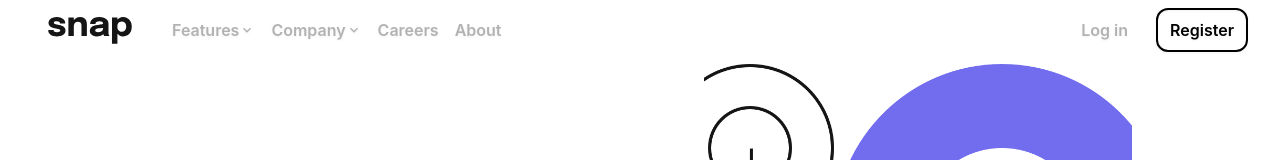
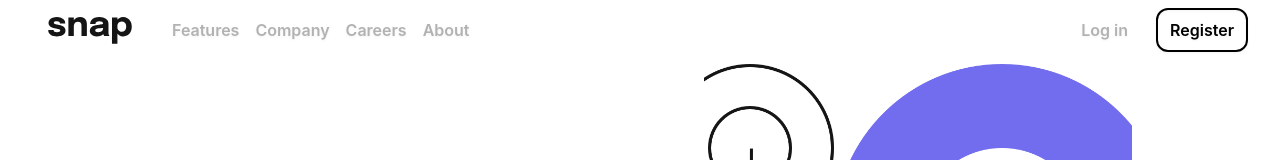
Before and after one commit to ReygaFitra/snap-landing-page, a React (Create React App) app: page / in a window 1280 px wide. Shown: the top 160 px of the page. Built offline with nearby package versions, Linux system fonts and the light colour scheme; the HTML template or start-up script is replaced by a standard one.

Commit message:
update navbtn comp

```diff
--- a/src/Components/NavBtn.js
+++ b/src/Components/NavBtn.js
@@ -1,12 +1,12 @@
+import React from 'react';
 import { MdOutlineKeyboardArrowDown } from 'react-icons/md';
 import { Menu, Transition } from '@headlessui/react';
-import { Fragment } from 'react';
 import SvgTodo from './SvgTodo';
 import SvgCalender from './SvgCalender';
 import SvgReminders from './SvgReminders';
 import SvgPlan from './SvgPlan';
 
-const NavBtn = ({ title, arrow }) => {
+const NavBtn = ({ features, company }) => {
   const links = [
     { href: '/todo-list', logo: <SvgTodo />, label: 'Todo List' },
     { href: '/calender', logo: <SvgCalender />, label: 'Calender' },
@@ -14,14 +14,21 @@ const NavBtn = ({ title, arrow }) => {
     { href: '/planing', logo: <SvgPlan />, label: 'Planing' },
   ];
 
+  const links2 = [
+    { href2: '/history', label2: 'History' },
+    { href2: '/our-team', label2: 'Our Team' },
+    { href2: '/blog', label2: 'Blog' },
+  ];
+
   return (
     <div className="flex items-center group cursor-pointer font-semibold drop-shadow-sm ">
       <div>
-        <Menu as="div" className="relative">
+        <Menu>
           <Menu.Button className="flex items-center hover:text-black duration-200 text-[#B2B2B2]">
-            {title}
-            <MdOutlineKeyboardArrowDown className="group-hover:translate-y-[0.18rem] group-hover:rotate-180 duration-100 ease-out" />
+            {features}
+            {/* <MdOutlineKeyboardArrowDown className="group-hover:translate-y-[0.18rem] group-hover:rotate-180 duration-100 ease-out" /> */}
           </Menu.Button>
+
           <Transition
             enter="transition duration-100 ease-out"
             enterFrom="transform scale-95 opacity-0"
@@ -30,7 +37,7 @@ const NavBtn = ({ title, arrow }) => {
             leaveFrom="transform scale-100 opacity-100"
             leaveTo="transform scale-95 opacity-0"
           >
-            <Menu.Items className="absolute top-full -right-0 w-40 bg-white shadow-2xl rounded flex flex-col">
+            <Menu.Items key={features} className="absolute top-full -right-0 w-40 bg-white shadow-2xl rounded flex flex-col">
               {links.map((link) => (
                 <Menu.Item key={link.href} className="p-2 hover:bg-black hover:text-white rounded flex items-center justify-start gap-2">
                   {({ active }) => (
@@ -44,6 +51,33 @@ const NavBtn = ({ title, arrow }) => {
             </Menu.Items>
           </Transition>
         </Menu>
+
+        <Menu>
+          <Menu.Button className="flex items-center hover:text-black duration-200 text-[#B2B2B2]">
+            {company}
+            {/* <MdOutlineKeyboardArrowDown className="group-hover:translate-y-[0.18rem] group-hover:rotate-180 duration-100 ease-out" /> */}
+          </Menu.Button>
+          <Transition
+            enter="transition duration-100 ease-out"
+            enterFrom="transform scale-95 opacity-0"
+            enterTo="transform scale-100 opacity-100"
+            leave="transition duration-75 ease-out"
+            leaveFrom="transform scale-100 opacity-100"
+            leaveTo="transform scale-95 opacity-0"
+          >
+            <Menu.Items key={company} className="absolute top-full -right-0 w-40 bg-white shadow-2xl rounded flex flex-col">
+              {links2.map((link2) => (
+                <Menu.Item key={link2.href2} className="p-2 hover:bg-black hover:text-white rounded flex items-center justify-start gap-2">
+                  {({ active }) => (
+                    <a href={link2.href2} className={`${active ? 'bg-blue-500 text-white' : 'bg-white text-black'}`}>
+                      <li>{link2.label2}</li>
+                    </a>
+                  )}
+                </Menu.Item>
+              ))}
+            </Menu.Items>
+          </Transition>
+        </Menu>
       </div>
     </div>
   );
--- a/src/Components/NavBtn2.js
+++ /dev/null
@@ -1,47 +0,0 @@
-import React from 'react';
-import { MdOutlineKeyboardArrowDown } from 'react-icons/md';
-import { Menu, Transition } from '@headlessui/react';
-import { Fragment } from 'react';
-
-const NavBtn2 = ({ title2, arrow2 }) => {
-  const links = [
-    { href: '/history', label: 'History' },
-    { href: '/our-team', label: 'Our Team' },
-    { href: '/blog', label: 'Blog' },
-  ];
-
-  return (
-    <div className="flex items-center group cursor-pointer font-semibold drop-shadow-sm ">
-      <div>
-        <Menu as="div" className="relative">
-          <Menu.Button className="flex items-center hover:text-black duration-200 text-[#B2B2B2]">
-            {title2}
-            <MdOutlineKeyboardArrowDown className="group-hover:translate-y-[0.18rem] group-hover:rotate-180 duration-100 ease-out" />
-          </Menu.Button>
-          <Transition
-            enter="transition duration-100 ease-out"
-            enterFrom="transform scale-95 opacity-0"
-            enterTo="transform scale-100 opacity-100"
-            leave="transition duration-75 ease-out"
-            leaveFrom="transform scale-100 opacity-100"
-            leaveTo="transform scale-95 opacity-0"
-          >
-            <Menu.Items className="absolute top-full -right-0 w-36 bg-white shadow-2xl rounded flex flex-col">
-              {links.map((link) => (
-                <Menu.Item key={link.href} className="p-2 hover:bg-black hover:text-white rounded">
-                  {({ active }) => (
-                    <a href={link.href} className={`${active ? 'bg-blue-500 text-white' : 'bg-white text-black'}`}>
-                      {link.label}
-                    </a>
-                  )}
-                </Menu.Item>
-              ))}
-            </Menu.Items>
-          </Transition>
-        </Menu>
-      </div>
-    </div>
-  );
-};
-
-export default NavBtn2;
--- a/src/Components/Navbar.js
+++ b/src/Components/Navbar.js
@@ -4,13 +4,14 @@ import AuthBtn from './AuthBtn';
 import AuthBtn2 from './AuthBtn2';
 import HumbergerMenu from './HumbergerMenu';
 import NavBtn from './NavBtn';
-import NavBtn2 from './NavBtn2';
+import NavBtn2 from './NavBtn';
 import SvgLogo from './SvgLogo';
 
 const Navbar = () => {
-  const buttons = [{ title: 'Features', arrow: true }];
+  const buttons = [{ features: 'Features' }];
+  const buttons2 = [{ company: 'Company' }];
 
-  const buttons2 = [{ title2: 'Company', arrow2: true }];
+  // const buttons2 = [{ title2: 'Company' }];
 
   return (
     <div className="container max-w-[100%] flex justify-between md:justify-evenly lg:justify-between md:px-8 md:py-2 items-center md:fixed">
@@ -19,19 +20,19 @@ const Navbar = () => {
         <SvgLogo className="object-cover cursor-pointer" />
         <ul className="hidden md:flex space-x-4 pl-10">
           {buttons.map((button) => (
-            <NavBtn title={button.title} arrow={button.arrow} />
+            <NavBtn features={button.features} />
           ))}
 
           {buttons2.map((button2) => (
-            <NavBtn2 title2={button2.title2} arrow2={button2.arrow2} />
+            <NavBtn company={button2.company} />
           ))}
           <div>
-            <a href="#" className="font-semibold drop-shadow-sm hover:text-black duration-200 text-[#B2B2B2]">
+            <a href="#" className="items-center font-semibold drop-shadow-sm hover:text-black duration-200 text-[#B2B2B2]">
               Careers
             </a>
           </div>
           <div>
-            <a href="#" className="font-semibold drop-shadow-sm hover:text-black duration-200 text-[#B2B2B2]">
+            <a href="#" className="items-center font-semibold drop-shadow-sm hover:text-black duration-200 text-[#B2B2B2]">
               About
             </a>
           </div>
```
